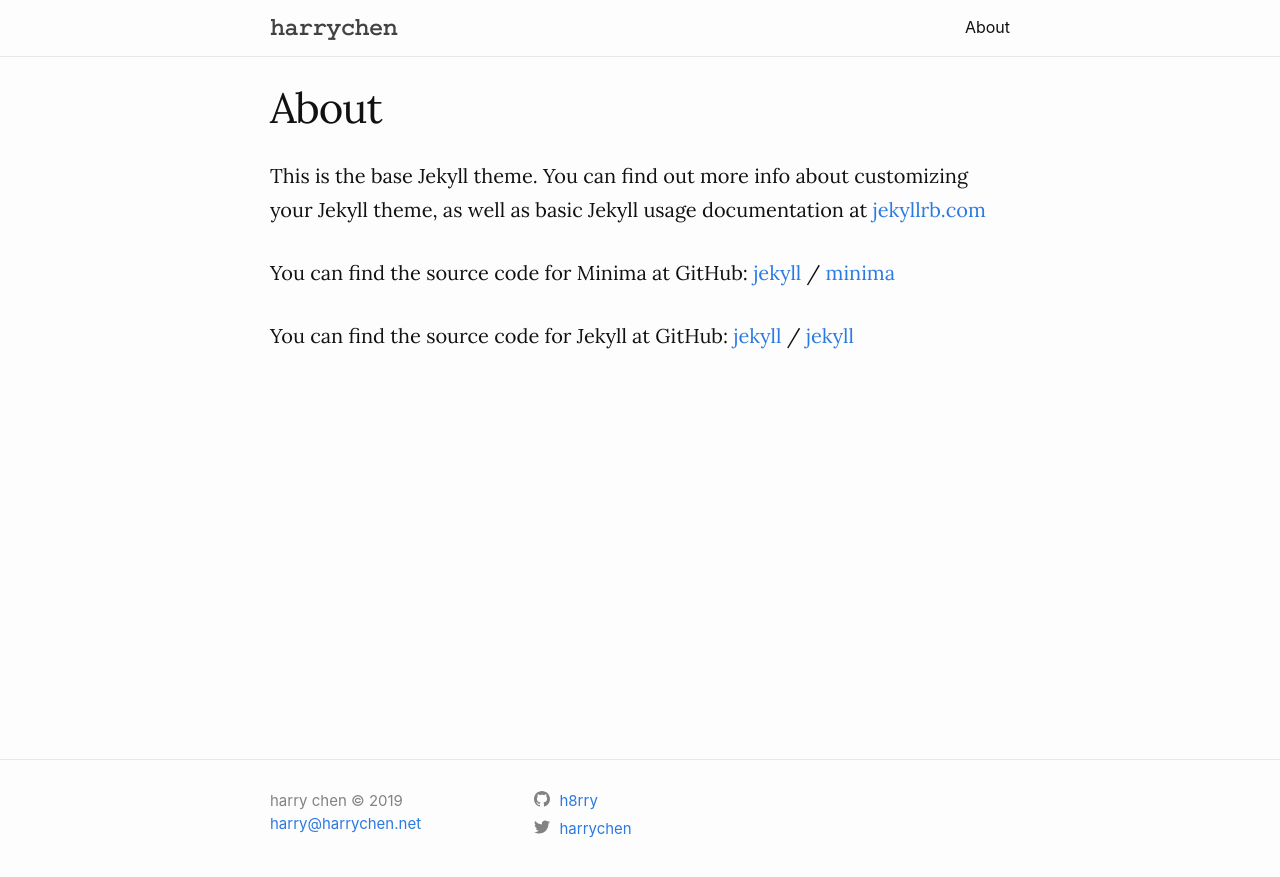
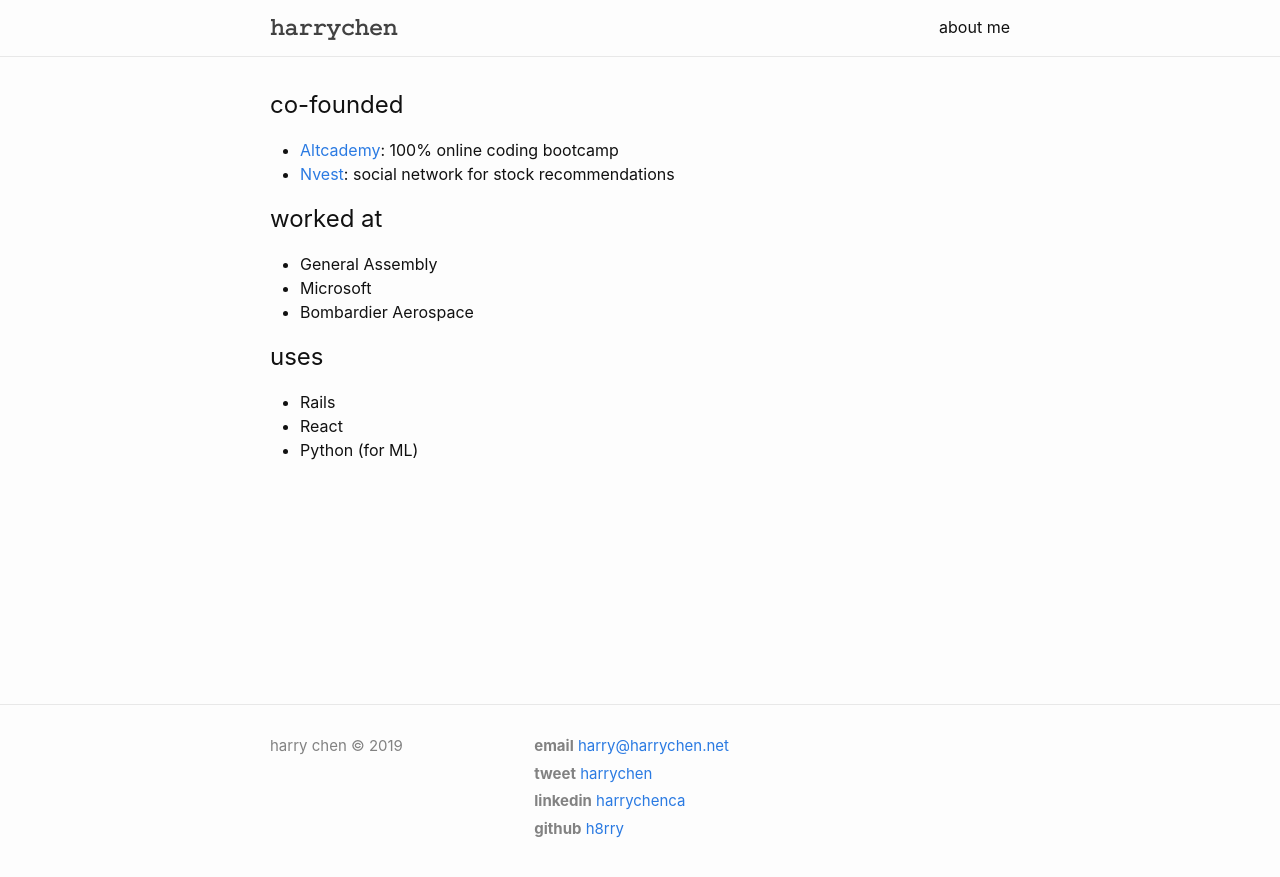
Before and after one commit to h8rry/harrychen.net, a Jekyll site: the page built from about.md, in a window 1280 px wide. Shown: the top 877 px of the page. Built offline with Jekyll 4.4.1, drawn with Linux system fonts in a browser that asks for light colours.

Commit message:
Update aboutme

```diff
--- a/_config.yml
+++ b/_config.yml
@@ -20,6 +20,7 @@ description: >- # this means to ignore newlines until "baseurl:"
 # url: "h8rry.github.io" # the base hostname & protocol for your site, e.g. http://example.com
 twitter_username: harrychen
 github_username:  h8rry
+linkedin_username:  harrychenca
 footer: harry chen © 2019
 
 # GA
--- a/_includes/footer.html
+++ b/_includes/footer.html
@@ -9,19 +9,11 @@
           {%- if site.footer -%}
           <li class="p-name">{{ site.footer }}</li>
           {%- endif -%}
-
-          {%- if site.email -%}
-          <li><a class="u-email" href="mailto:{{ site.email }}">{{ site.email }}</a></li>
-          {%- endif -%}
         </ul>
       </div>
 
-      <div class="footer-col footer-col-2">
+      <div class="footer-col footer-col-5">
         {%- include social.html -%}
-      </div>
-
-      <div class="footer-col footer-col-3">
-        <p>{{- site.description | escape -}}</p>
       </div>
     </div>
 
--- a/_includes/social.html
+++ b/_includes/social.html
@@ -1,14 +1,6 @@
 <ul class="social-media-list">
-  {%- if site.dribbble_username -%}<li><a href="https://dribbble.com/{{ site.dribbble_username| cgi_escape | escape }}"><svg class="svg-icon"><use xlink:href="{{ '/assets/minima-social-icons.svg#dribbble' | relative_url }}"></use></svg> <span class="username">{{ site.dribbble_username| escape }}</span></a></li>{%- endif -%}
-  {%- if site.facebook_username -%}<li><a href="https://www.facebook.com/{{ site.facebook_username| cgi_escape | escape }}"><svg class="svg-icon"><use xlink:href="{{ '/assets/minima-social-icons.svg#facebook' | relative_url }}"></use></svg> <span class="username">{{ site.facebook_username| escape }}</span></a></li>{%- endif -%}
-  {%- if site.flickr_username -%}<li><a href="https://www.flickr.com/photos/{{ site.flickr_username| cgi_escape | escape }}"><svg class="svg-icon"><use xlink:href="{{ '/assets/minima-social-icons.svg#flickr' | relative_url }}"></use></svg> <span class="username">{{ site.flickr_username| escape }}</span></a></li>{%- endif -%}
-  {%- if site.github_username -%}<li><a href="https://github.com/{{ site.github_username| cgi_escape | escape }}"><svg class="svg-icon"><use xlink:href="{{ '/assets/minima-social-icons.svg#github' | relative_url }}"></use></svg> <span class="username">{{ site.github_username| escape }}</span></a></li>{%- endif -%}
-  {%- if site.instagram_username -%}<li><a href="https://instagram.com/{{ site.instagram_username| cgi_escape | escape }}"><svg class="svg-icon"><use xlink:href="{{ '/assets/minima-social-icons.svg#instagram' | relative_url }}"></use></svg> <span class="username">{{ site.instagram_username| escape }}</span></a></li>{%- endif -%}
-  {%- if site.linkedin_username -%}<li><a href="https://www.linkedin.com/in/{{ site.linkedin_username| cgi_escape | escape }}"><svg class="svg-icon"><use xlink:href="{{ '/assets/minima-social-icons.svg#linkedin' | relative_url }}"></use></svg> <span class="username">{{ site.linkedin_username| escape }}</span></a></li>{%- endif -%}
-  {%- if site.pinterest_username -%}<li><a href="https://www.pinterest.com/{{ site.pinterest_username| cgi_escape | escape }}"><svg class="svg-icon"><use xlink:href="{{ '/assets/minima-social-icons.svg#pinterest' | relative_url }}"></use></svg> <span class="username">{{ site.pinterest_username| escape }}</span></a></li>{%- endif -%}
-  {%- for mst in site.mastodon -%}{%- if mst.username and mst.instance -%}<li><a href="https://{{ mst.instance| cgi_escape | escape}}/@{{mst.username}}"><svg class="svg-icon"><use xlink:href="{{ '/assets/minima-social-icons.svg#mastodon' | relative_url }}"></use></svg> <span class="username">{{ mst.username|escape }}</span></a></li>{%- endif -%}{%- endfor -%}
-  {%- if site.twitter_username -%}<li><a href="https://www.twitter.com/{{ site.twitter_username| cgi_escape | escape }}"><svg class="svg-icon"><use xlink:href="{{ '/assets/minima-social-icons.svg#twitter' | relative_url }}"></use></svg> <span class="username">{{ site.twitter_username| escape }}</span></a></li>{%- endif -%}
-  {%- if site.youtube_username -%}<li><a href="https://youtube.com/{{ site.youtube_username| cgi_escape | escape }}"><svg class="svg-icon"><use xlink:href="{{ '/assets/minima-social-icons.svg#youtube' | relative_url }}"></use></svg> <span class="username">{{ site.youtube_username| escape }}</span></a></li>{%- endif -%}
-  {%- if site.googleplus_username -%}<li><a href="https://plus.google.com/{{ site.googleplus_username| escape }}"><svg class="svg-icon"><use xlink:href="{{ '/assets/minima-social-icons.svg#googleplus' | relative_url }}"></use></svg> <span class="username">{{ site.googleplus_username| escape }}</span></a></li>{%- endif -%}
-  {%- if site.rss -%}<li><a href="{{ 'feed.xml' | relative_url }}"><svg class="svg-icon"><use xlink:href="{{ '/assets/minima-social-icons.svg#rss' | relative_url }}"></use></svg> <span>{{ site.rss | escape }}</span></a></li>{%- endif -%}
+  {%- if site.email -%}<li><b>email</b> <a href="mailto:{{ site.email| cgi_escape | escape }}"><span class="username">{{ site.email| escape }}</span></a></li>{%- endif -%}
+  {%- if site.twitter_username -%}<li><b>tweet</b> <a href="https://www.twitter.com/{{ site.twitter_username| cgi_escape | escape }}"><span class="username">{{ site.twitter_username| escape }}</span></a></li>{%- endif -%}
+  {%- if site.linkedin_username -%}<li><b>linkedin</b> <a href="https://www.linkedin.com/in/{{ site.linkedin_username| cgi_escape | escape }}"><span class="username">{{ site.linkedin_username| escape }}</span></a></li>{%- endif -%}
+  {%- if site.github_username -%}<li><b>github</b> <a href="https://github.com/{{ site.github_username| cgi_escape | escape }}"><span class="username">{{ site.github_username| escape }}</span></a></li>{%- endif -%}
 </ul>
--- /dev/null
+++ b/_layouts/about.html
@@ -0,0 +1,10 @@
+---
+layout: default
+---
+<article class="post">
+
+  <div>
+    {{ content }}
+  </div>
+
+</article>
--- a/about.md
+++ b/about.md
@@ -1,18 +1,22 @@
 ---
-layout: page
-title: About
+layout: about
+title: about me
 permalink: /about/
 ---
 
-This is the base Jekyll theme. You can find out more info about customizing your Jekyll theme, as well as basic Jekyll usage documentation at [jekyllrb.com](https://jekyllrb.com/)
+## co-founded
 
-You can find the source code for Minima at GitHub:
-[jekyll][jekyll-organization] /
-[minima](https://github.com/jekyll/minima)
+- [Altcademy](https://www.altcademy.com): 100% online coding bootcamp
+- [Nvest](http://nvest.me): social network for stock recommendations
 
-You can find the source code for Jekyll at GitHub:
-[jekyll][jekyll-organization] /
-[jekyll](https://github.com/jekyll/jekyll)
+## worked at
 
+- General Assembly
+- Microsoft
+- Bombardier Aerospace
 
-[jekyll-organization]: https://github.com/jekyll
+## uses
+
+- Rails
+- React
+- Python (for ML)
```
Also changed, not shown: _includes/social-old.html (added, +14 -0 lines).
